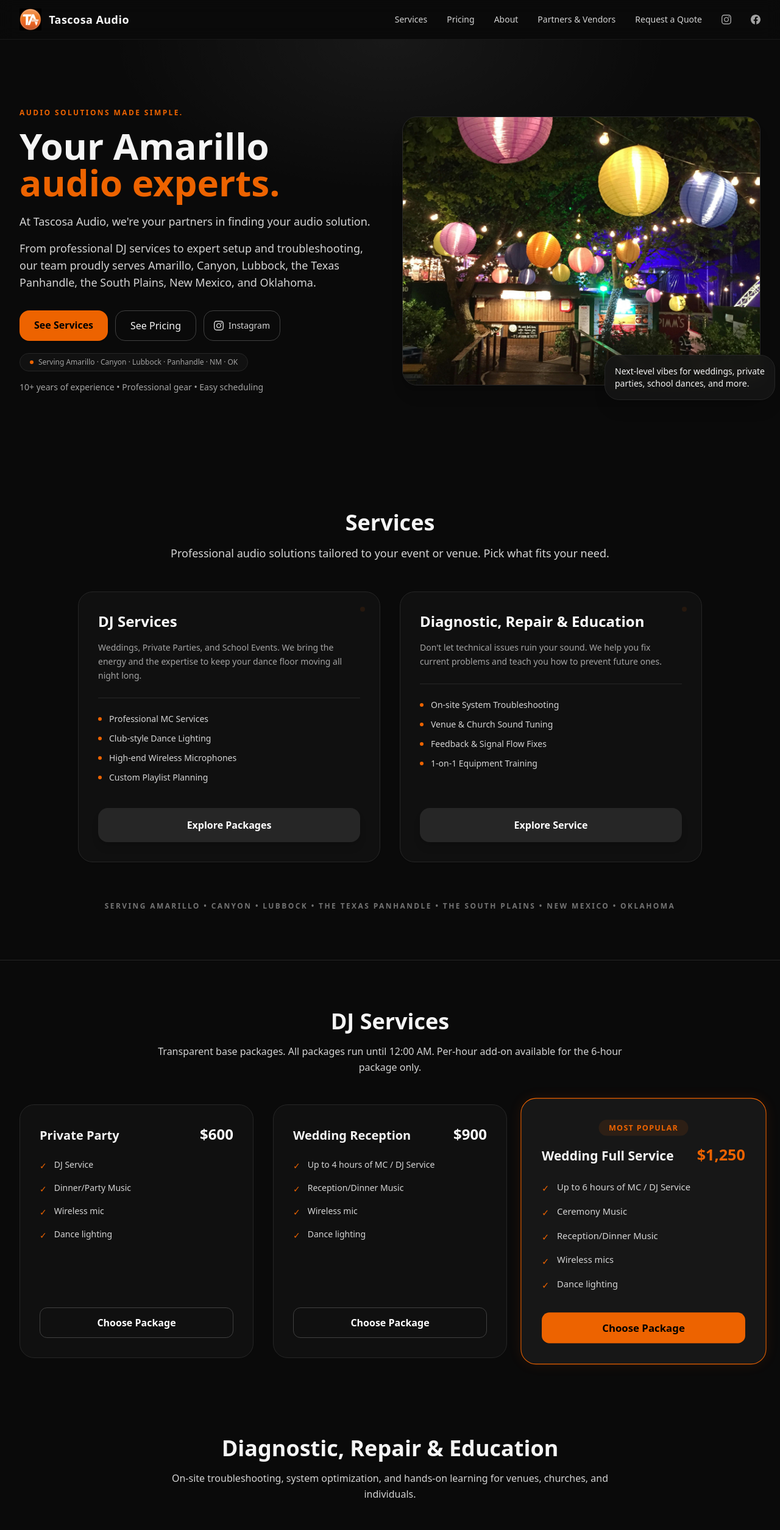
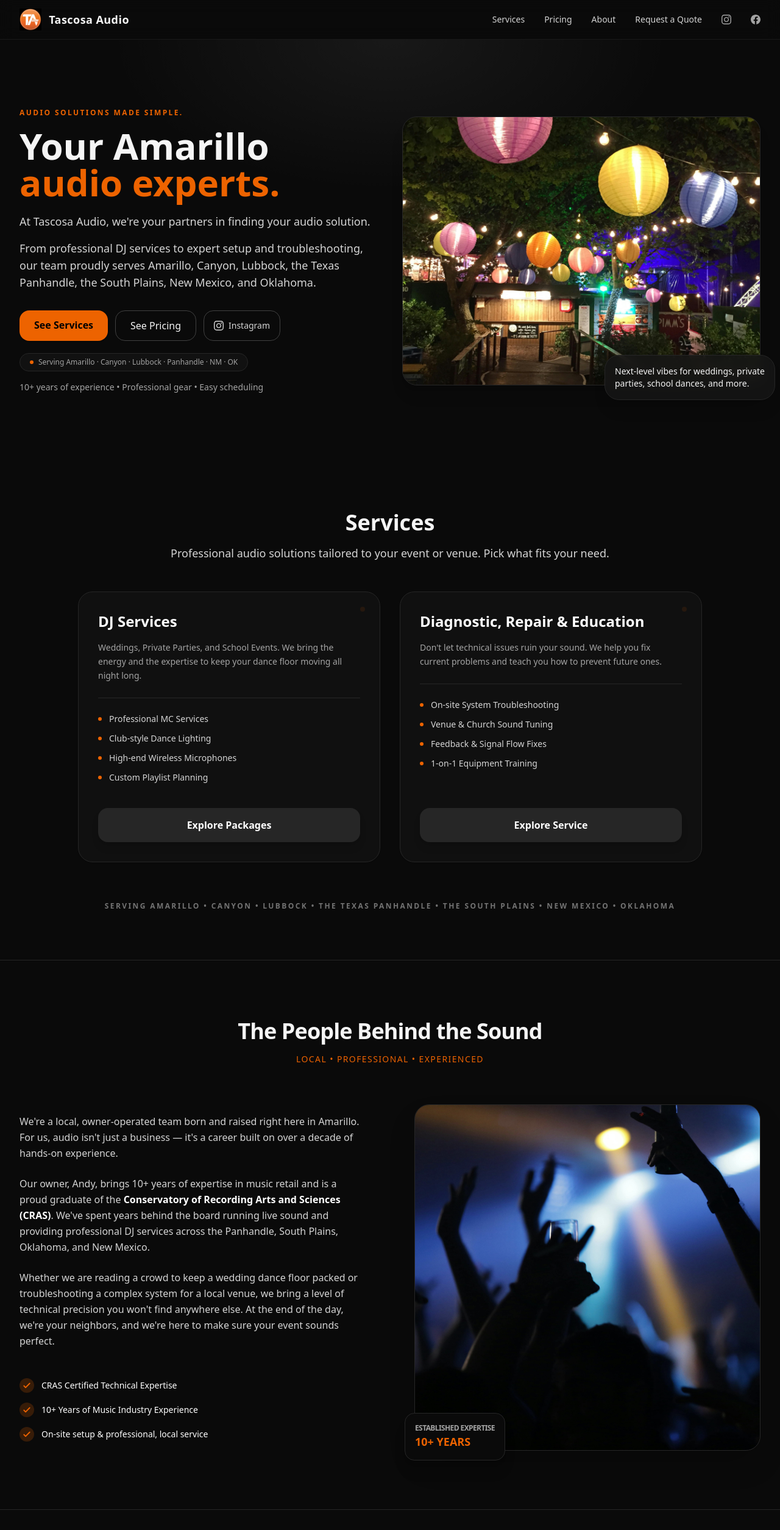
Before and after one commit to dexter806/tascosa.audio, a Next.js app: page / in a window 1280 px wide. Shown: the top 2509 px of the page at 61% size. Built offline with nearby package versions, Linux system fonts and the light colour scheme.

Commit message:
Update index.js 06.16.2026

```diff
--- a/pages/index.js
+++ b/pages/index.js
@@ -13,7 +13,6 @@
 //  ✅ Image performance: loading="lazy" + fetchpriority="high" on hero
 //  ✅ "Audio solutions made simple." tagline preserved as brand anchor
 //  ✅ Service area pill added below hero CTAs
-
 // ─────────────────────────────────────────────────────────────────────────────
 
 import { useState } from "react";
@@ -41,21 +40,21 @@
 const TESTIMONIALS = [
   {
     quote:
-      "Absolutely amazing DJ. I am the owner of Knotting Hill Wedding Venue and Andy does a phenomenal job! He has done countless weddings for us! Highly recommend!",
-    name: "Nikki P - Owner Knotting Hill Event Center",
-    event: "Wedding Venue — Amarillo, TX",
+      "Andy kept our reception dance floor packed all night. Every song was perfectly timed and he read the crowd better than we could have hoped. Truly professional from start to finish.",
+    name: "Sarah & Marcus T.",
+    event: "Wedding Reception — Amarillo, TX",
   },
   {
     quote:
-      "Andy was the DJ at a Karaoke night for our non-profit organization. He was INCREDIBLE! Kept the night moving and the vibes going the whole night. Book him! You won't regret it!.",
-    name: "Jessica C.",
-    event: "Corporate Event — Amarillo, TX",
+      "We hired Tascosa Audio for our corporate event and were blown away. The sound setup was flawless, zero feedback issues, and Andy was incredibly easy to work with.",
+    name: "Jennifer R.",
+    event: "Corporate Event — Canyon, TX",
   },
   {
     quote:
-      "Really awesome people to have work sound! Very knowledgeable and communicates well when they have a question or if you have a specific need for your event.",
-    name: "Izaak C.",
-    event: "Audio System Service — Lubbock, TX",
+      "Had an ongoing feedback issue with our church sound system for months. Andy came out, diagnosed it in under an hour, and walked our team through exactly what to do. Worth every penny.",
+    name: "Pastor David M.",
+    event: "Audio System Service — Amarillo, TX",
   },
 ];
 
@@ -203,7 +202,6 @@
                 <a href="#services" className="hover:text-tascosa-orange transition-colors">Services</a>
                 <a href="#pricing" className="hover:text-tascosa-orange transition-colors">Pricing</a>
                 <a href="#about" className="hover:text-tascosa-orange transition-colors">About</a>
-                <a href="/partners" className="hover:text-tascosa-orange transition-colors">Partners & Vendors</a>
                 <a href="#contact" className="hover:text-tascosa-orange transition-colors">Request a Quote</a>
                 {/* Social icons in nav */}
                 <a href="https://www.instagram.com/tascosaaudio" target="_blank" rel="noopener noreferrer" aria-label="Tascosa Audio on Instagram" className="text-neutral-400 hover:text-tascosa-orange transition-colors">
@@ -244,7 +242,6 @@
                   { name: "Services", href: "#services" },
                   { name: "Pricing", href: "#pricing" },
                   { name: "About", href: "#about" },
-                  { name: "Partners & Vendors", href: "/partners" },
                   { name: "Request a Quote", href: "#contact" },
                 ].map((link) => (
                   <a
@@ -395,6 +392,70 @@
               <p className="text-xs uppercase tracking-[0.2em] text-neutral-500 font-semibold">
                 Serving Amarillo • Canyon • Lubbock • The Texas Panhandle • The South Plains • New Mexico • Oklahoma
               </p>
+            </div>
+          </section>
+
+          {/* ── ABOUT ─────────────────────────────────────────────────── */}
+          <section id="about" className="mx-auto max-w-7xl px-4 sm:px-6 lg:px-8 py-24 border-t border-neutral-800">
+            <div className="text-center max-w-3xl mx-auto mb-16">
+              <h2 className="text-3xl md:text-4xl font-bold tracking-tight">The People Behind the Sound</h2>
+              <p className="mt-4 text-tascosa-orange font-medium uppercase tracking-widest text-sm">
+                Local • Professional • Experienced
+              </p>
+            </div>
+
+            <div className="grid md:grid-cols-2 gap-12 lg:gap-20 items-center">
+              <div className="order-2 md:order-1 space-y-6 text-neutral-300 leading-relaxed">
+                <p>
+                  We're a local, owner-operated team born and raised right here in Amarillo.
+                  For us, audio isn't just a business — it's a career built on over a decade of hands-on experience.
+                </p>
+                <p>
+                  Our owner, Andy, brings 10+ years of expertise in music retail and is a proud graduate of the{" "}
+                  <span className="text-white font-semibold">Conservatory of Recording Arts and Sciences (CRAS)</span>.
+                  We've spent years behind the board running live sound and providing professional DJ services
+                  across the Panhandle, South Plains, Oklahoma, and New Mexico.
+                </p>
+                <p>
+                  Whether we are reading a crowd to keep a wedding dance floor packed or troubleshooting a complex
+                  system for a local venue, we bring a level of technical precision you won't find anywhere else.
+                  At the end of the day, we're your neighbors, and we're here to make sure your event sounds perfect.
+                </p>
+                <div className="pt-6">
+                  <ul className="space-y-4">
+                    {[
+                      "CRAS Certified Technical Expertise",
+                      "10+ Years of Music Industry Experience",
+                      "On-site setup & professional, local service",
+                    ].map((item) => (
+                      <li key={item} className="flex items-center gap-3 text-sm text-white font-medium">
+                        <div className="flex-none rounded-full bg-tascosa-orange/20 p-1">
+                          <svg className="h-4 w-4 text-tascosa-orange" fill="none" viewBox="0 0 24 24" stroke="currentColor" strokeWidth={3}>
+                            <path strokeLinecap="round" strokeLinejoin="round" d="M5 13l4 4L19 7" />
+                          </svg>
+                        </div>
+                        {item}
+                      </li>
+                    ))}
+                  </ul>
+                </div>
+              </div>
+
+              <div className="order-1 md:order-2 relative">
+                <div className="absolute -inset-4 bg-tascosa-orange/5 rounded-full blur-3xl -z-10"></div>
+                <div className="rounded-3xl border border-neutral-800 bg-neutral-900 aspect-square overflow-hidden shadow-2xl transition-transform duration-500 hover:scale-[1.02]">
+                  <img
+                    src="/Party 2025.jpg"
+                    alt="Andy Martinez — owner of Tascosa Audio — at a live DJ event in Amarillo TX"
+                    className="h-full w-full object-cover grayscale-[20%] hover:grayscale-0 transition-all duration-700"
+                    loading="lazy"
+                  />
+                </div>
+                <div className="absolute -bottom-4 -left-4 bg-neutral-950 border border-neutral-800 p-4 rounded-2xl shadow-xl hidden sm:block">
+                  <p className="text-xs font-bold uppercase tracking-tighter text-neutral-400">Established Expertise</p>
+                  <p className="text-lg font-black text-tascosa-orange">10+ YEARS</p>
+                </div>
+              </div>
             </div>
           </section>
 
@@ -552,7 +613,7 @@
             {/* Google Reviews CTA */}
             <div className="mt-10 text-center">
               <a
-                href="https://g.page/r/CUYW782-oq-MEBM/review"
+                href="https://g.page/r/YOUR_GOOGLE_PLACE_ID/review"
                 target="_blank"
                 rel="noopener noreferrer"
                 className="inline-flex items-center gap-2 text-sm text-neutral-400 hover:text-white border border-neutral-700 hover:border-neutral-500 rounded-full px-5 py-2 transition-all"
@@ -567,70 +628,6 @@
               </a>
               {/* NOTE: Replace YOUR_GOOGLE_PLACE_ID with your actual Google Place ID.
                   Find it at: https://developers.google.com/maps/documentation/places/web-service/place-id */}
-            </div>
-          </section>
-
-          {/* ── ABOUT ─────────────────────────────────────────────────── */}
-          <section id="about" className="mx-auto max-w-7xl px-4 sm:px-6 lg:px-8 py-24 border-t border-neutral-800">
-            <div className="text-center max-w-3xl mx-auto mb-16">
-              <h2 className="text-3xl md:text-4xl font-bold tracking-tight">The People Behind the Sound</h2>
-              <p className="mt-4 text-tascosa-orange font-medium uppercase tracking-widest text-sm">
-                Local • Professional • Experienced
-              </p>
-            </div>
-
-            <div className="grid md:grid-cols-2 gap-12 lg:gap-20 items-center">
-              <div className="order-2 md:order-1 space-y-6 text-neutral-300 leading-relaxed">
-                <p>
-                  We're a local, owner-operated team born and raised right here in Amarillo.
-                  For us, audio isn't just a business — it's a career built on over a decade of hands-on experience.
-                </p>
-                <p>
-                  Our owner, Andy, brings 10+ years of expertise in music retail and is a proud graduate of the{" "}
-                  <span className="text-white font-semibold">Conservatory of Recording Arts and Sciences (CRAS)</span>.
-                  We've spent years behind the board running live sound and providing professional DJ services
-                  across the Panhandle, South Plains, Oklahoma, and New Mexico.
-                </p>
-                <p>
-                  Whether we are reading a crowd to keep a wedding dance floor packed or troubleshooting a complex
-                  system for a local venue, we bring a level of technical precision you won't find anywhere else.
-                  At the end of the day, we're your neighbors, and we're here to make sure your event sounds perfect.
-                </p>
-                <div className="pt-6">
-                  <ul className="space-y-4">
-                    {[
-                      "CRAS Certified Technical Expertise",
-                      "10+ Years of Music Industry Experience",
-                      "On-site setup & professional, local service",
-                    ].map((item) => (
-                      <li key={item} className="flex items-center gap-3 text-sm text-white font-medium">
-                        <div className="flex-none rounded-full bg-tascosa-orange/20 p-1">
-                          <svg className="h-4 w-4 text-tascosa-orange" fill="none" viewBox="0 0 24 24" stroke="currentColor" strokeWidth={3}>
-                            <path strokeLinecap="round" strokeLinejoin="round" d="M5 13l4 4L19 7" />
-                          </svg>
-                        </div>
-                        {item}
-                      </li>
-                    ))}
-                  </ul>
-                </div>
-              </div>
-
-              <div className="order-1 md:order-2 relative">
-                <div className="absolute -inset-4 bg-tascosa-orange/5 rounded-full blur-3xl -z-10"></div>
-                <div className="rounded-3xl border border-neutral-800 bg-neutral-900 aspect-square overflow-hidden shadow-2xl transition-transform duration-500 hover:scale-[1.02]">
-                  <img
-                    src="/Party 2025.jpg"
-                    alt="Andy Martinez — owner of Tascosa Audio — at a live DJ event in Amarillo TX"
-                    className="h-full w-full object-cover grayscale-[20%] hover:grayscale-0 transition-all duration-700"
-                    loading="lazy"
-                  />
-                </div>
-                <div className="absolute -bottom-4 -left-4 bg-neutral-950 border border-neutral-800 p-4 rounded-2xl shadow-xl hidden sm:block">
-                  <p className="text-xs font-bold uppercase tracking-tighter text-neutral-400">Established Expertise</p>
-                  <p className="text-lg font-black text-tascosa-orange">10+ YEARS</p>
-                </div>
-              </div>
             </div>
           </section>
 
```
